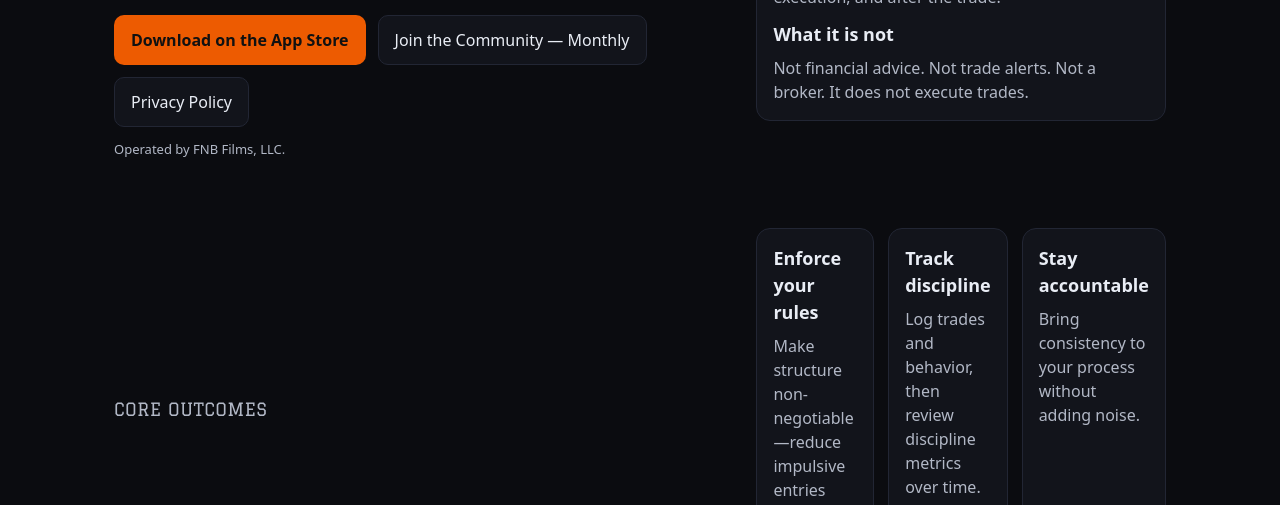
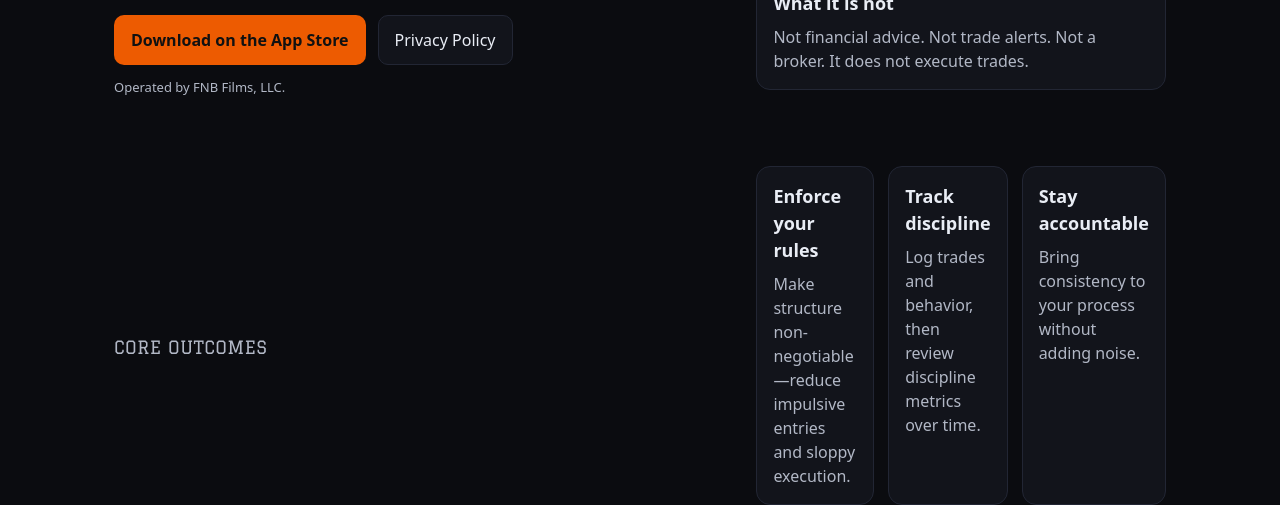
Before and after one commit to 10thestructureenforcer-pixel/10structure-site, a plain HTML site: page index.html in a window 1280 px wide. Shown: the part 295-800 px from the top of the page. Drawn offline with Linux system fonts and the light colour scheme.

Commit message:
Revert "Add Discord/community Whop link (monthly)"
This reverts commit 5a85c104b7468539074378fc875f9175f05dc594.

```diff
--- a/index.html
+++ b/index.html
@@ -31,7 +31,6 @@
         <p class="lede">10 Structure Enforcer is a behavioral execution and discipline tracking tool for traders. No signals. No predictions. Just enforcement.</p>
         <div class="cta">
           <a class="button primary" href="https://apple.co/4bX5map" id="appstore-link">Download on the App Store</a>
-          <a class="button" href="https://whop.com/checkout/plan_vsNOFPOxrVdHD" target="_blank">Join the Community — Monthly</a>
           <a class="button" href="./privacy.html">Privacy Policy</a>
         </div>
         <p class="kicker">Operated by FNB Films, LLC.</p>
```
